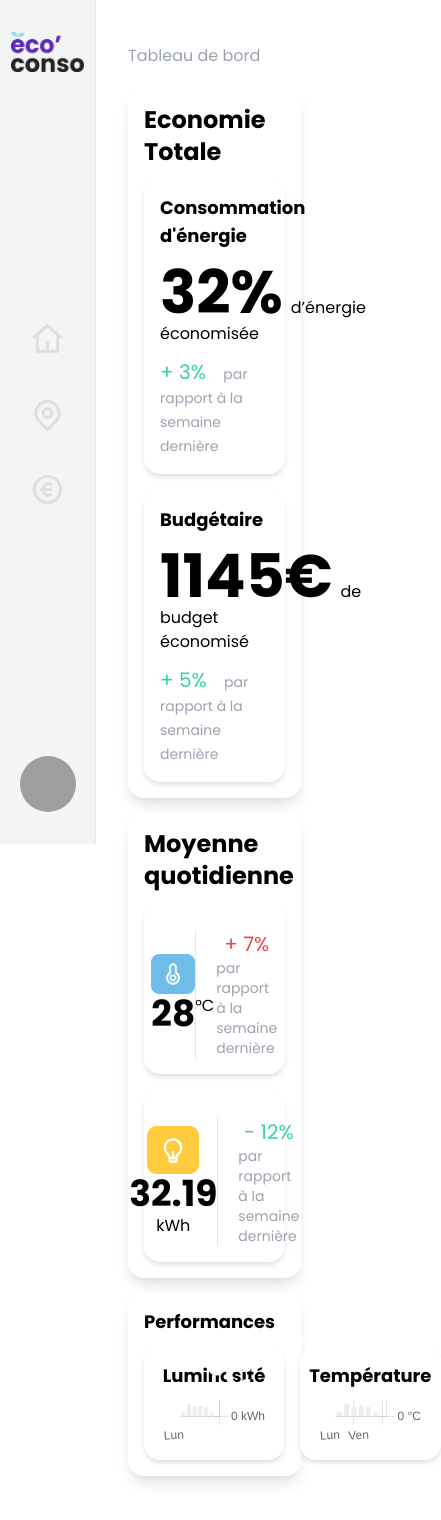
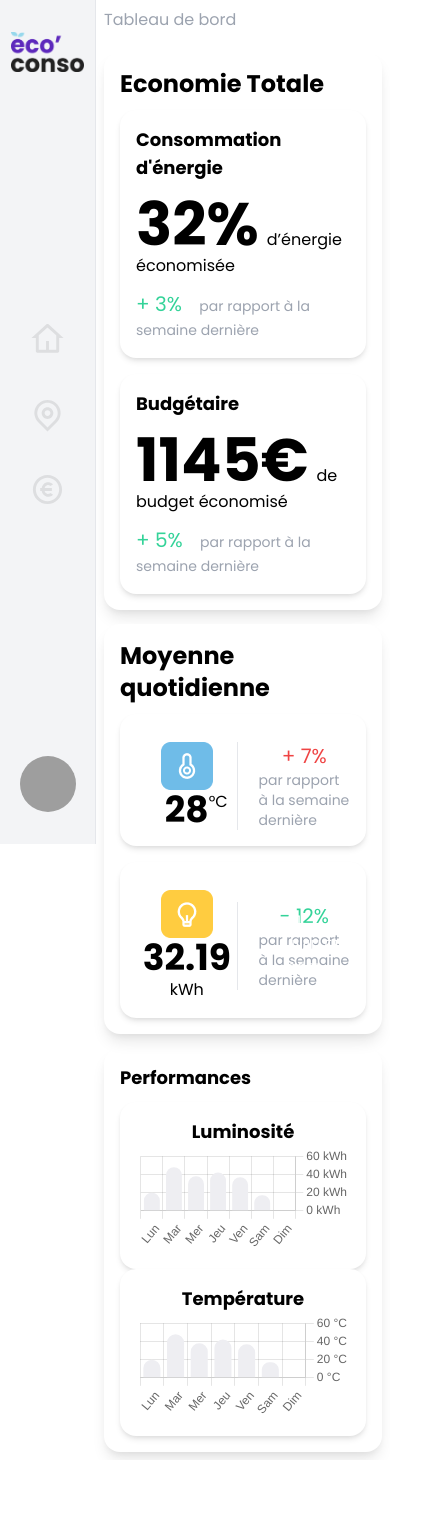
Before and after one commit to bryanFerreiraJS/IoT10, a Vue app: page / in a window 390 px wide. Shown: the whole page, 441 px wide, since content can reach past the window. After the commit the page ends 1460 px from the top, so only its background shows below. Built offline with nearby package versions, Linux system fonts and the light colour scheme; no server answers; grey boxes are pictures that could not be loaded; what @tailwindcss/typography would draw is missing.

Commit message:
fix performance et meteo + responsive

```diff
--- a/src/App.vue
+++ b/src/App.vue
@@ -1,7 +1,7 @@
 <template>
   <div class='flex'>
     <Navbar/>
-    <main class='ml-24 px-8 py-11'>
+    <main class='ml-24 px-8 py-11 m-auto'>
       <h1 class='font-medium text-gray-400 mb-5'>{{ $route.meta.title }}</h1>
       <router-view/>
     </main>
@@ -27,4 +27,15 @@ export default defineComponent({
 main {
   width: calc(100vw - 6rem);
 }
+
+@media screen and (max-width: 1270px) {
+    main {
+      padding: 1.5rem 2.25rem;
+    }
+}
+@media screen and (max-width: 500px) {
+    main {
+      padding: 0.5rem;
+    }
+}
 </style>
--- a/src/components/Chart.vue
+++ b/src/components/Chart.vue
@@ -1,5 +1,5 @@
 <template>
-  <div class='flex flex-col w-full mr-2 bg-white shadow-md p-4 items-center justify-center text-left rounded-2xl'>
+  <div class='flex flex-col bg-white shadow-md p-4 items-center justify-center text-left rounded-2xl chart'>
     <span>
       <h3 class='w-full text-lg text-black-600 font-bold'>
         {{ type === 'brightness' ? 'Luminosité' : 'Température' }}
@@ -79,3 +79,9 @@ export default defineComponent({
   }
 })
 </script>
+
+<style scoped>
+  .chart{
+    width: 100%;
+  }
+</style>
--- a/src/components/DailyAverage.vue
+++ b/src/components/DailyAverage.vue
@@ -1,5 +1,5 @@
 <template>
-  <div class='bg-white shadow-lg flex mt-3.5 p-4 flex-col rounded-2xl w-3/4'>
+  <div class='bg-white shadow-lg flex mt-3.5 p-4 flex-col rounded-2xl w-full'>
     <h2 class='text-2xl text-black-600 font-bold'>Moyenne quotidienne</h2>
     <div class='mt-2.5 w-full flex listMoyenneQuot'>
       <div class='flex w-full bg-white shadow-md p-4 items-center justify-center text-left rounded-2xl moyenneQuotTemp'>
--- a/src/components/Performances.vue
+++ b/src/components/Performances.vue
@@ -1,14 +1,14 @@
 <template>
-  <div class='bg-white shadow-lg flex mt-3.5 p-4 flex-col rounded-2xl w-3/4'>
+  <div class='bg-white shadow-lg flex mt-3.5 p-4 flex-col rounded-2xl w-full'>
     <h3 class='w-full text-lg text-black-600 font-bold'>Performances</h3>
-    <div class='mt-2.5 w-full flex flex-row'>
+    <div class='mt-2.5 w-full flex flex-row justify-center performance'>
       <Chart
         class='mr-2'
         type='brightness'
         uid='chart-brightness'
       />
       <Chart
-        class='ml-2'
+        class='md:ml-2 sm:mt-3.5 md:mt-0'
         type='temperature'
         uid='chart-temperature'
       />
@@ -24,3 +24,11 @@ export default defineComponent({
   components: { Chart }
 })
 </script>
+
+<style scoped>
+  @media screen and (max-width: 830px) {
+    .performance{
+      flex-direction: column;
+    }
+  }
+</style>
--- a/src/components/TotalSavings.vue
+++ b/src/components/TotalSavings.vue
@@ -1,5 +1,5 @@
 <template>
-  <div class='bg-white shadow-lg flex p-4 flex-col rounded-2xl w-3/4'>
+  <div class='bg-white shadow-lg flex p-4 flex-col rounded-2xl w-full'>
     <h2 class='text-2xl text-black-600 font-bold'>Economie Totale</h2>
     <div class='mt-2.5 w-full flex list-total-savings'>
       <div class='flex flex-col w-full mr-2 bg-white shadow-md p-4 items-center justify-center text-left rounded-2xl'>
--- a/src/components/Weather.vue
+++ b/src/components/Weather.vue
@@ -4,9 +4,10 @@
       <img
         :src="'src/assets/images/weather/day/' + currentWeather + '.png '"
         alt=""
+        class="ml-5"
       />
     </div>
-    <div class="absolute bottom-20 left-20 uppercase text-white">
+    <div class="absolute bottom-3 left-11 uppercase text-white">
       <div>{{ currentDate }}</div>
       <div class="text-base">{{ getWeathedescription }}</div>
       <div class="font-bold text-4xl">{{ getWeathertemp }} °C</div>
@@ -51,5 +52,16 @@ export default {
   },
 };
 </script>
-<style>
+<style scoped>
+  img{
+    width: 16.4rem;
+  }
+  @media screen and (max-width: 1100px) {
+    img{
+      width: auto;
+      height: 35rem;
+      margin-left: 0;
+      margin-top: 0.875rem;
+    }
+  }
 </style>
--- a/src/views/Dashboard.vue
+++ b/src/views/Dashboard.vue
@@ -1,8 +1,14 @@
 <template>
-  <TotalSavings />
-  <DailyAverage />
+<div class="flex h-auto items-center justify-center list-dashboard-items">
+  <div class="col-1">
+    <TotalSavings />
+    <DailyAverage />
+  </div>
+  <div class="col-2 flex h-auto items-center justify-center">
+    <Weather />
+  </div>
+</div>
   <Performances />
-  <Weather />
 </template>
 
 <script>
@@ -15,3 +21,26 @@ export default defineComponent({
   components: { TotalSavings, DailyAverage, Performances, Weather }
 })
 </script>
+
+<style scoped>
+  .list-dashboard-items{
+    flex-direction: row;
+  }
+  .col-1{
+    width: 75%;
+  }
+  .col-2{
+    width: 25%;
+  }
+  @media screen and (max-width: 1100px) {
+    .list-dashboard-items{
+      flex-direction: column;
+    }
+    .col-1{
+      width: 100%;
+    }
+    .col-2{
+      width: 100%;
+    }
+  }
+</style>
```
